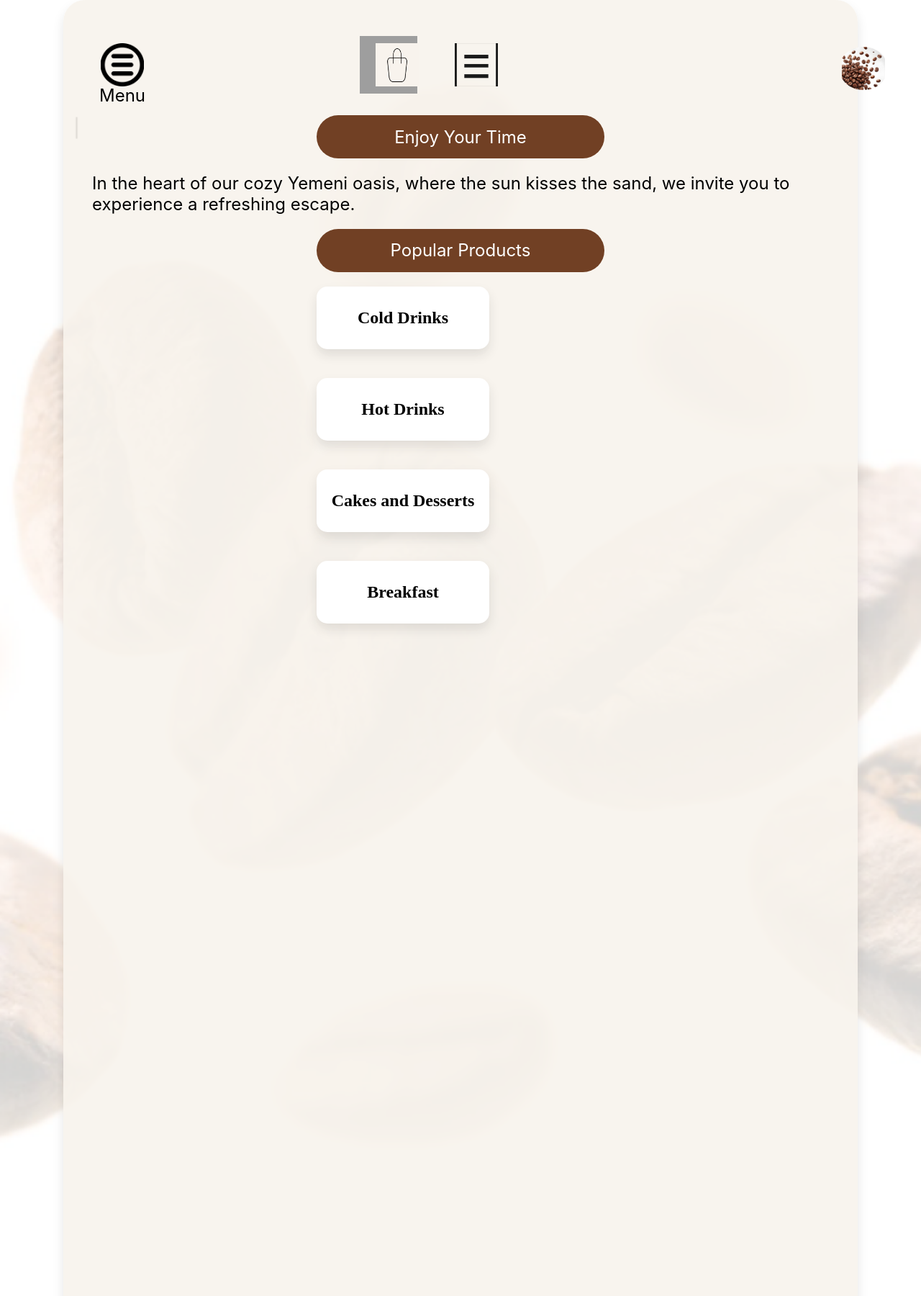
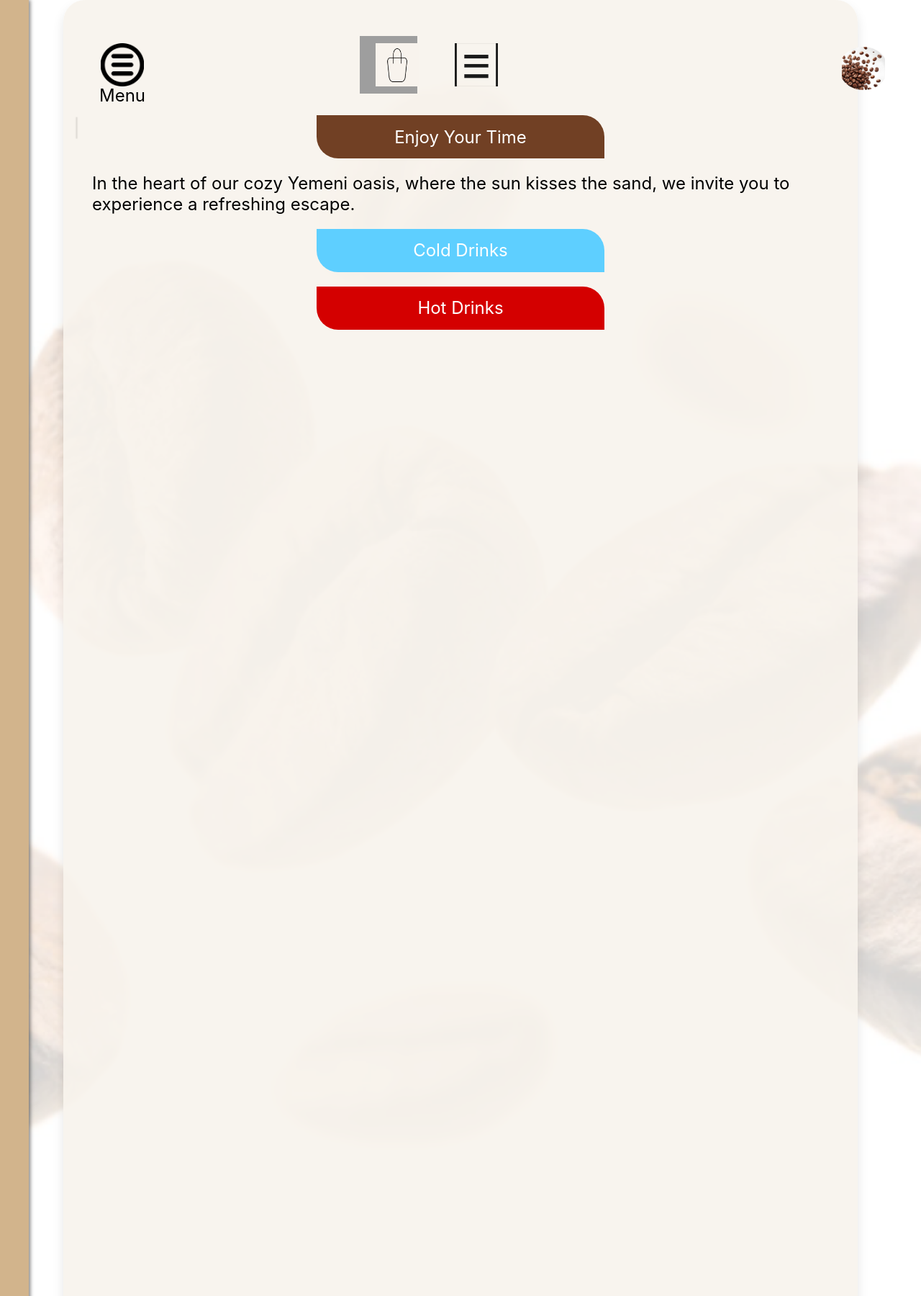
Before and after one commit to tahamoghaddam/CoffeeShop, a Django app: page /HexaCafe/product/ in a window 1280 px wide. Shown: the whole page at 72% size. Run offline with Django 5.2, Linux system fonts and the light colour scheme; grey boxes are pictures that could not be loaded.

Commit message:
adding cold drinks products
Co-Authored-By: Taha Moghaddam <150965848+tahamoghaddam@users.noreply.github.com>

```diff
--- a/HexaCafe/static/css/home.css
+++ b/HexaCafe/static/css/home.css
@@ -154,44 +154,3 @@
     font-size: 24px;
     font-weight: 400;
 }
-
-.popular-products {
-    margin-top: 40px;
-    text-align: center;
-}
-
-.popular-products h2 {
-    font-size: 36px;
-    margin-bottom: 20px;
-}
-
-.products-grid {
-    display: flex;
-    justify-content: center;
-    flex-wrap: wrap;
-    gap: 20px;
-}
-
-.product-card {
-    background: #fff;
-    border-radius: 15px;
-    box-shadow: 0 8px 16px rgba(0, 0, 0, 0.1);
-    padding: 20px;
-    width: 200px;
-    text-align: center;
-}
-
-.product-card img {
-    width: 100%;
-    border-radius: 15px;
-}
-
-.product-card h3 {
-    font-size: 24px;
-    margin: 10px 0;
-}
-
-.product-card p {
-    font-size: 18px;
-    margin: 5px 0;
-}
--- a/HexaCafe/static/css/product.css
+++ b/HexaCafe/static/css/product.css
@@ -137,7 +137,55 @@
     margin: 20px auto;
     text-align: center;
 }
+.rectangle-cold {
+    width: 100%;
+    max-width: 400px;
+    height: 60px;
+    cursor: pointer;
+    background: #5ECFFF;
+    border: none;
+    border-top-right-radius: 30px;
+    border-bottom-left-radius: 30px;
+    margin: 20px auto;
+    text-align: center;
+}
+.rectangle-hot {
+    width: 100%;
+    max-width: 400px;
+    height: 60px;
+    cursor: pointer;
+    background: #D40000;
+    border: none;
+    border-top-right-radius: 30px;
+    border-bottom-left-radius: 30px;
+    margin: 20px auto;
+    text-align: center;
+}
+.rectangle-cake {
+    width: 100%;
+    max-width: 400px;
+    height: 60px;
+    cursor: pointer;
+    background: #FFA5BF;
+    border: none;
+    border-top-right-radius: 30px;
+    border-bottom-left-radius: 30px;
+    margin: 20px auto;
+    text-align: center;
+}
 
+.rectangle-br {
+    width: 100%;
+    max-width: 400px;
+    height: 60px;
+    cursor: pointer;
+    background: #FFE600;
+    border: none;
+    border-top-right-radius: 30px;
+    border-bottom-left-radius: 30px;
+    margin: 20px auto;
+    text-align: center;
+}
 .enjoy-your-time {
     display: block;
     color: #ffffff;
@@ -146,6 +194,7 @@
     font-weight: 400;
     line-height: 60px;
 }
+
 
 .welcome-message {
     text-align: center;
@@ -156,23 +205,6 @@
     font-weight: 400;
 }
 
-.popular-products {
-    margin-top: 40px;
-    text-align: center;
-}
-
-.popular-products h2 {
-    font-size: 36px;
-    margin-bottom: 20px;
-}
-
-.products-grid {
-    display: flex;
-    justify-content: center;
-    flex-wrap: wrap;
-    gap: 20px;
-}
-
 .product-card {
     background: #fff;
     border-radius: 15px;
@@ -181,22 +213,3 @@
     width: 200px;
     text-align: center;
 }
-
-.product-card img {
-    width: 100%;
-    border-radius: 15px;
-}
-
-.product-card h3 {
-    font-size: 24px;
-    margin: 10px 0;
-}
-
-.product-card p {
-    font-size: 18px;
-    margin: 5px 0;
-}
-.rectangle-flex {
-    display: flex;
-    justify-content: space-between;
-  }
--- a/HexaCafe/templates/product.html
+++ b/HexaCafe/templates/product.html
@@ -6,7 +6,7 @@
   <title>HexaCafe</title>
   <link rel="stylesheet" href="https://unpkg.com/swiper/swiper-bundle.min.css">
   {% load static %}
-  <link rel="stylesheet" href="{% static 'css/home.css' %}">
+  <link rel="stylesheet" href="{% static 'css/product.css' %}">
   <style>
     .menu-container {
       position: fixed;
@@ -111,14 +111,9 @@
             In the heart of our cozy Yemeni oasis, where the sun kisses the sand, we invite you to experience a refreshing escape.
         </span>
 
-        <!-- Popular Products Section -->
-        <div class="rectangle">
-          <h2 class="enjoy-your-time">Popular Products</h2>
-          <div class="products-grid rectangle-flex">
+        <div class="rectangle-cold">
+          <h2 class="enjoy-your-time">Cold Drinks</h2>
             <!-- Cold Drinks -->
-            <div class="product-card">
-              <h3>Cold Drinks</h3>
-              <div class="products-grid">
                 {% for product in products %}
                 {% if product.category == "cold_drinks" %}
                 <div class="product-card">
@@ -130,11 +125,9 @@
                 {% endfor %}
               </div>
             </div>
-
+        <div class="rectangle-hot">
+            <h2 class="enjoy-your-time">Hot Drinks</h2>
             <!-- Hot Drinks -->
-            <div class="product-card">
-              <h3>Hot Drinks</h3>
-              <div class="products-grid">
                 {% for product in products %}
                 {% if product.category == "hot_drinks" %}
                 <div class="product-card">
@@ -146,11 +139,9 @@
                 {% endfor %}
               </div>
             </div>
-
+        <div class="rectangle-cake">
+            <h2 class="enjoy-your-time">Cakes and Desserts</h2>
             <!-- Cakes and Desserts -->
-            <div class="product-card">
-              <h3>Cakes and Desserts</h3>
-              <div class="products-grid">
                 {% for product in products %}
                 {% if product.category == "cakes_and_desserts" %}
                 <div class="product-card">
@@ -163,10 +154,9 @@
               </div>
             </div>
 
+        <div class="rectangle-br">
+            <h2 class="enjoy-your-time">Breakfast</h2>
             <!-- Breakfast -->
-            <div class="product-card">
-              <h3>Breakfast</h3>
-              <div class="products-grid">
                 {% for product in products %}
                 {% if product.category == "breakfast" %}
                 <div class="product-card">
@@ -181,5 +171,47 @@
           </div>
         </div>
 
+        <div class="menu-container">
+            <div class="menu-item"><a href="/hot-drinks">• Hot Drinks</a></div>
+            <div class="menu-item"><a href="/cold-drinks">• Cold Drinks</a></div>
+            <div class="menu-item"><a href="/cakes-desserts">• Cakes & Desserts</a></div>
+            <div class="menu-item"><a href="/breakfast">• Breakfast</a></div>
+          </div>
+          <div class="overlay"></div>
+
+          <script src="https://unpkg.com/swiper/swiper-bundle.min.js"></script>
+          <script>
+            document.querySelector('.gg-menu-round .group-1').addEventListener('click', function() {
+              document.querySelector('.menu-container').classList.toggle('active');
+              document.querySelector('.overlay').classList.toggle('active');
+            });
+
+            document.querySelector('.overlay').addEventListener('click', function() {
+              document.querySelector('.menu-container').classList.remove('active');
+              document.querySelector('.overlay').classList.remove('active');
+            });
+
+            document.getElementById('login-logo').addEventListener('click', function() {
+              window.location.href = "{% url 'login' %}";
+            });
+
+            var swiper = new Swiper('.swiper-container', {
+              spaceBetween: 30,
+              centeredSlides: true,
+              autoplay: {
+                delay: 2500,
+                disableOnInteraction: false,
+              },
+              pagination: {
+                el: '.swiper-pagination',
+                clickable: true,
+              },
+              navigation: {
+                nextEl: '.swiper-button-next',
+                prevEl: '.swiper-button-prev',
+              },
+            });
+          </script>
+
 </body>
 </html>
--- a/HexaCafe/views.py
+++ b/HexaCafe/views.py
@@ -87,7 +87,7 @@
             product = product_form.save()
             formset.instance = product
             formset.save()
-            return redirect('product_list')  # Replace 'success_url' with your desired redirect
+            return redirect('product')  # Replace 'success_url' with your desired redirect
 
     else:
         product_form = ProductForm()
```
Also changed, not shown: db.sqlite3, products/B_Shake.jpg (added), products/Iced_latte.jpg (added), products/Lemonade.jpg (added), products/Mojito.jpg (added), products/Red_G.jpg (added).
